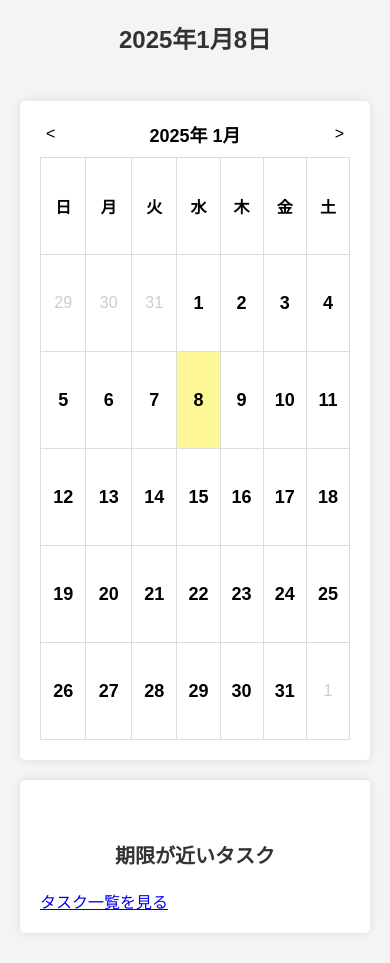
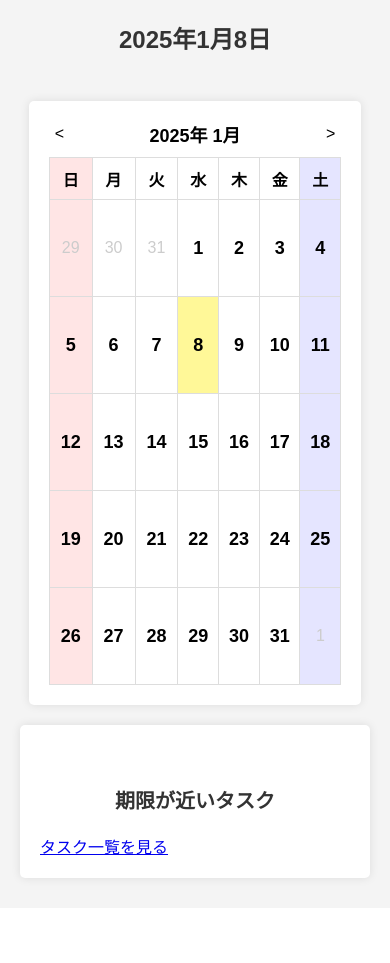
Before and after one commit to rino-0414/web_app, a Flask app: page / in a window 390 px wide. After the commit the page ends 885 px from the top, so only its background shows below. Run offline with Flask 3, Linux system fonts and the light colour scheme; data that the repository does not hold is empty; some libraries are stand-ins or nearby versions.

Commit message:
カレンダーのサイズ制限を実装。それに伴いメインページを中央揃えに変更

```diff
--- a/flaskr/static/style.css
+++ b/flaskr/static/style.css
@@ -49,6 +49,7 @@ li {
     padding: 20px;
     border-radius: 5px;
     box-shadow: 0 0 10px rgba(0, 0, 0, 0.1);
+    max-width: 50vw; /* ウィンドウの横幅の1/2を基準にする */
 }
 
 table {
@@ -85,6 +86,10 @@ th, td {
     font-weight: bold; /* 日付を太字にする */
 }
 
+.calendar-container th {
+    height: 25px; /* 縦のサイズを細くする */
+}
+
 #to-next-month {
     background: none;
     border: none;
@@ -117,6 +122,23 @@ th, td {
     font-weight: bold;
 }
 
+/* 日の列を薄い赤に、土の列を薄い青に */
+.calendar-container th:nth-child(1) {
+    background-color: rgba(255, 0, 0, 0.1); /* 日の列を薄い赤に */
+}
+
+.calendar-container th:nth-child(7) {
+    background-color: rgba(0, 0, 255, 0.1); /* 土の列を薄い青に */
+}
+
+.calendar-container td:nth-child(1):not(.today) {
+    background-color: rgba(255, 0, 0, 0.1); /* 日の列を薄い赤に */
+}
+
+.calendar-container td:nth-child(7):not(.today) {
+    background-color: rgba(0, 0, 255, 0.1); /* 土の列を薄い青に */
+}
+
 /* ポップアップ用 (index.html, task_list.html) */
 #task-modal, #task-form-modal, #task-popup {
     display: none;
@@ -128,7 +150,7 @@ th, td {
     padding: 20px;
     box-shadow: 0 0 10px rgba(0, 0, 0, 0.5);
     width: 400px; /* ポップアップの幅を一定に */
-    height: 300px;
+    height: 300px; /* ポップアップの高さを固定 */
     overflow-y: auto; /* 内容が多い場合にスクロール可能に */
     border-radius: 5px;
 }
@@ -153,6 +175,10 @@ th, td {
     border: none;
     border-radius: 5px;
     cursor: pointer;
+}
+
+#add-task-button:hover {
+    background-color: #0056b3;
 }
 
 #task-form {
@@ -202,10 +228,6 @@ th, td {
 
 #edit-form label, #edit-form input, #edit-form textarea {
     margin-bottom: 10px;
-}
-
-#edit-form label {
-    font-weight: bold;
 }
 
 #edit-form input[type="text"]{
@@ -304,7 +326,7 @@ th, td {
 
 .main-container {
     display: flex;
-    justify-content: space-between;
+    justify-content: center;
     align-items: flex-start;
     padding: 20px 40px; /* 左右のパディングを増やす */
 }
@@ -487,6 +509,16 @@ th, td {
 }
 
 /* メディアクエリで縦長の画面に対応 */
+@media (max-width: 1200px) {
+    .main-container {
+        justify-content: center;
+    }
+
+    .calendar-container {
+        max-width: 75vw;
+    }
+}
+
 @media (max-width: 768px) {
     .main-container {
         flex-direction: column;
@@ -498,3 +530,9 @@ th, td {
         margin: 10px 0;
     }
 }
+
+@media (max-width: 480px) {
+    .calendar-container {
+        width: 100%;
+    }
+}
```
